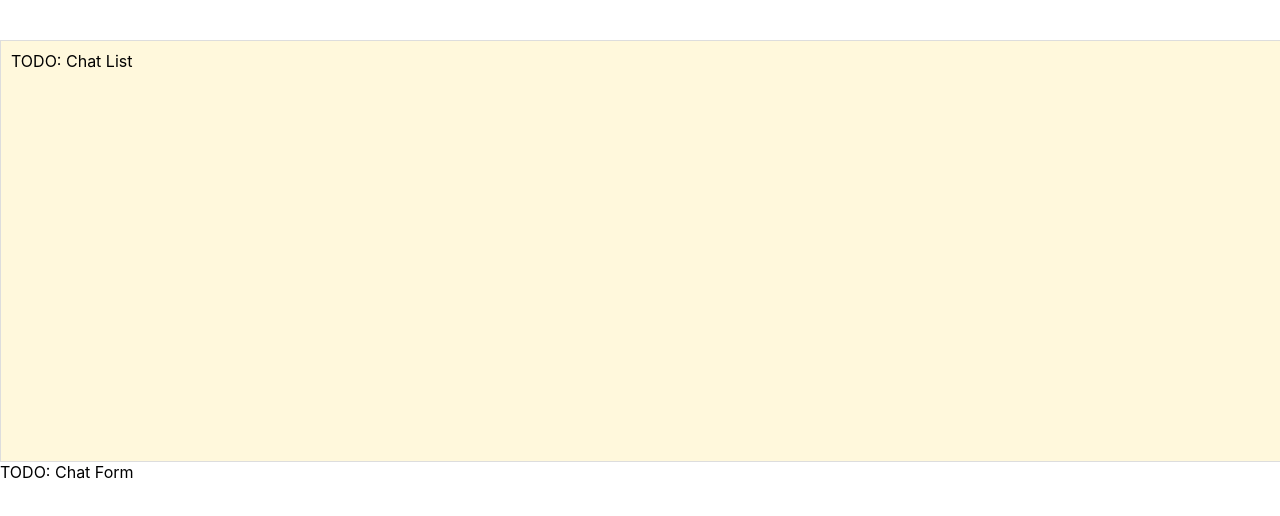
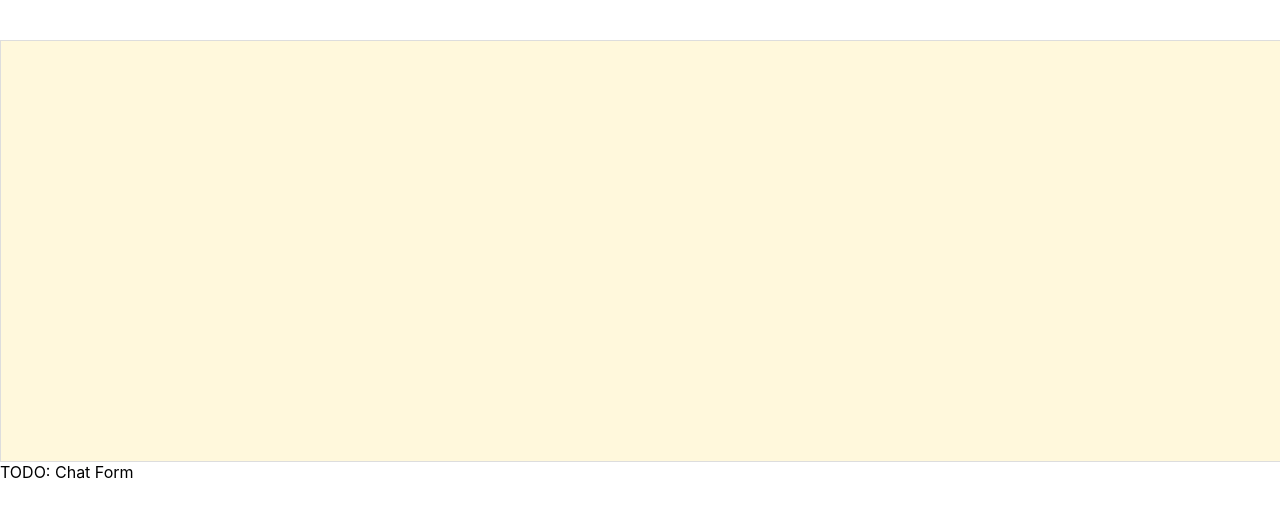
Before and after one commit to pribrahimsari/Mini-Realtime-Chat-App, a React (Create React App) app in the folder frontend/: page / in a window 1280 px wide. Shown: the top 516 px of the page. Built offline with nearby package versions, Linux system fonts and the light colour scheme.

Commit message:
map ChatList through ChatItem components

```diff
--- a/frontend/src/components/ChatItem.tsx
+++ b/frontend/src/components/ChatItem.tsx
@@ -1,7 +1,8 @@
 import styles from "./style.module.css";
+import { Message } from "../types/message.types";
 
-const ChatItem = () => {
-  return <div className={styles.chatItem}></div>;
+const ChatItem = ({ message }: { message: Message }) => {
+  return <div className={`${styles.chatItem}`}>{message.text}</div>;
 };
 
 export default ChatItem;
--- a/frontend/src/components/ChatList.tsx
+++ b/frontend/src/components/ChatList.tsx
@@ -1,10 +1,21 @@
 import styles from "./style.module.css";
 import { useChatContext } from "../context/ChatContext";
+import ChatItem from "./ChatItem";
 
 const ChatList = () => {
   const { messages } = useChatContext();
 
-  return <div className={styles.chatlist}>TODO: Chat List</div>;
+  console.debug({ messages });
+
+  return (
+    <div className={styles.chatlist}>
+      {messages.map((message) => (
+        <div key={message.id}>
+          <ChatItem message={message} />
+        </div>
+      ))}
+    </div>
+  );
 };
 
 export default ChatList;
```
